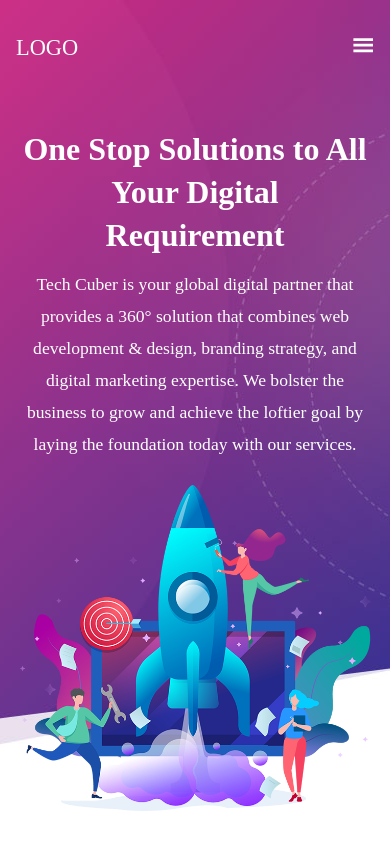
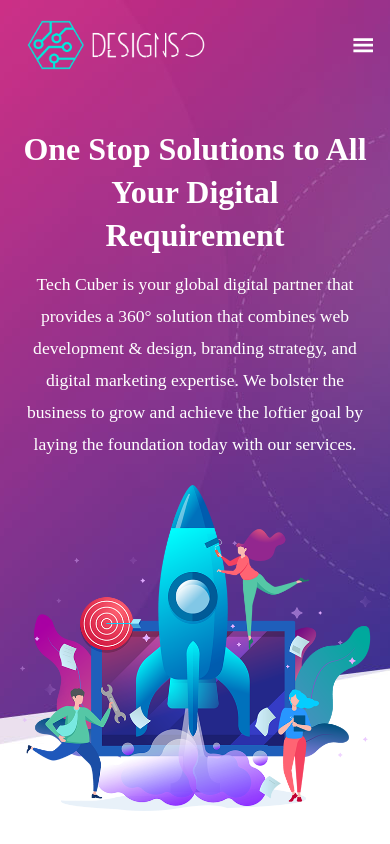
Before and after one commit to Muzammilzia/Design_So_Portfolio, a Next.js app: page / in a window 390 px wide. Shown: the top 844 px of the page. Built offline with nearby package versions, Linux system fonts and the light colour scheme.

Commit message:
sixth commit

```diff
--- a/src/components/footer/index.js
+++ b/src/components/footer/index.js
@@ -1,6 +1,8 @@
+import Image from 'next/image';
 import Link from 'next/link';
 import React from 'react'
 import styles from "./Footer.module.css"
+import logo1 from '../../assetts/nav-logo-1.png'
 
 export const Footer = () => {
   return (
@@ -10,7 +12,7 @@
           <div >
             <h1>About us</h1>
             <p>We believe in the motto of “Think Plan and Execute”, which reflects upon our vision to disrupt the dynamics of the international digital industry.</p>
-            <span>LOGO</span>
+            <span style={{width: "200px", display: "inline-block", margin: "16px 0 0 -16px"}}><Image src={logo1} style={{width: "100%", height: "auto"}}/></span>
           </div>
           <div>
             <h1>Important Links</h1>
--- a/src/components/navbar/Navbar.module.css
+++ b/src/components/navbar/Navbar.module.css
@@ -31,6 +31,15 @@
     font-size: 1.2rem;
     z-index: 1;
     transition: all 0.5s ease;
+}
+
+.nav > a > span:last-of-type{
+    display: inline-block;
+    width: 250px;
+}
+.nav > a > span > img{
+    width: 100%;
+    height: auto;
 }
 
 .nav > ul{
@@ -92,10 +101,20 @@
 }
 
 
+@media only screen and (max-width: 1100px){
+    .nav > a > span:last-of-type{
+        display: inline-block;
+        width: 200px;
+    }
+    .nav{
+        padding: 0 5%;
+    }
+}
 @media only screen and (max-width: 1020px){
     .nav > ul li{
         margin: 0 12px;
     }
+
 }
 @media only screen and (max-width: 768px){
     .nav{
@@ -132,7 +151,7 @@
     }
     .show li{
         border-bottom: 1px solid #507C92;
-        width: 100%;
+        width: 90%;
         padding: 10px;
     }
     .hide{
@@ -141,4 +160,5 @@
     .hide li{
         display: none;
     }
+
 }
--- a/src/components/navbar/index.js
+++ b/src/components/navbar/index.js
@@ -6,6 +6,8 @@
 import useWindowDimensions from '@/hooks/useWindowDimensions';
 import Link from 'next/link';
 import useCurrentScrolledHeight from '@/hooks/useCurrentScrolledHeight';
+import logo1 from '../../assetts/nav-logo-1.png'
+import Image from 'next/image';
 
 export const Navbar = () => {
     const [expandService, setExpandService] = useState(false);
@@ -17,7 +19,7 @@
     <nav className={styles.nav} style={scrolledHeight > 300 ? {position: "fixed", top: "0", background: "white", color: "black", boxShadow: "0px 5px 20px 0px rgba(0,0,0,0.15)"} : {}}>
         <Link href="/">
             <span></span>
-            <span>LOGO</span>
+            <span><Image src={logo1}/></span>
         </Link>
         {width <= 768 ? <Link onClick={() => setShowNav(prevStat => !prevStat)} className="nav-item" href="#">
                     <GiHamburgerMenu />
```
Also changed, not shown: src/assetts/nav-logo-1.png (added).
